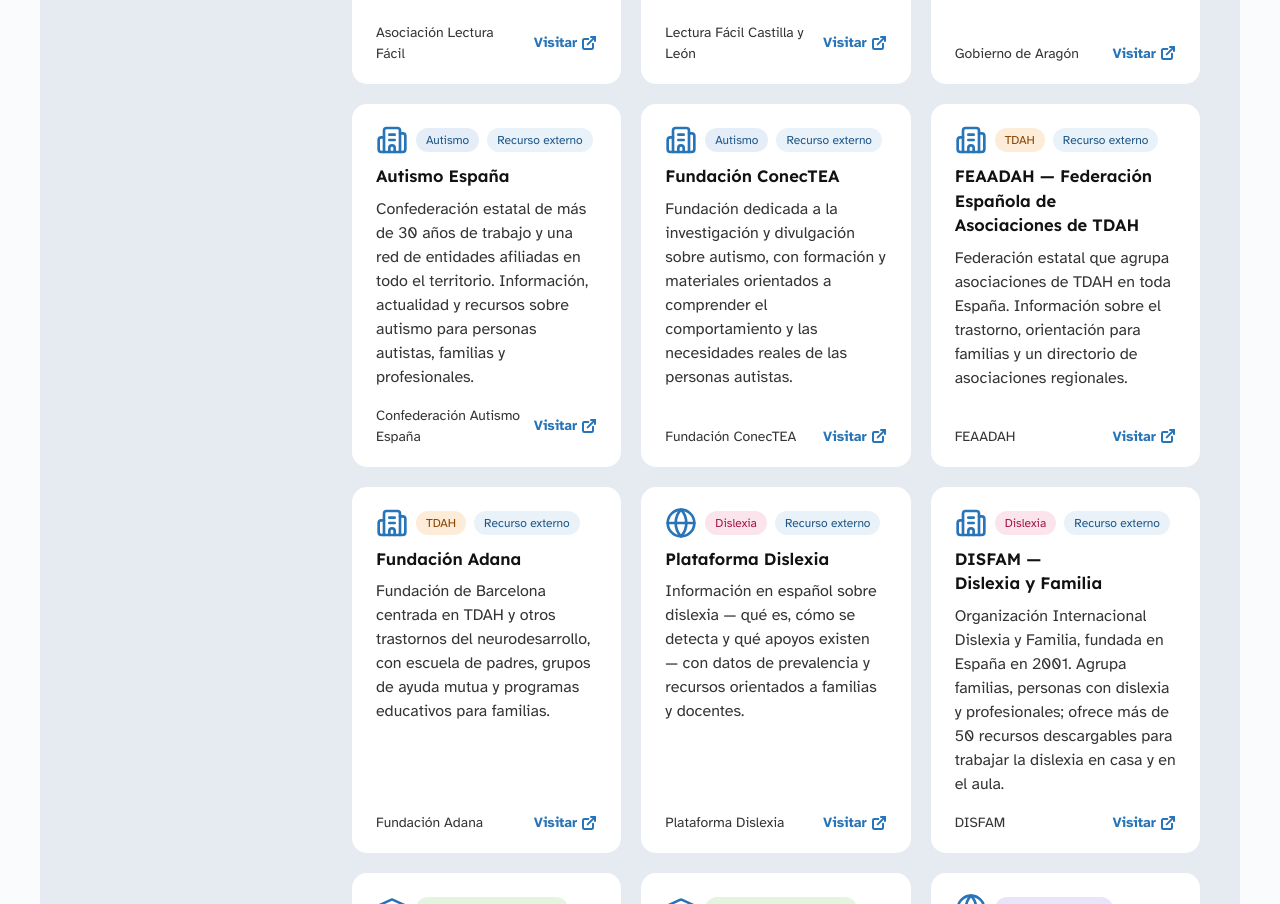
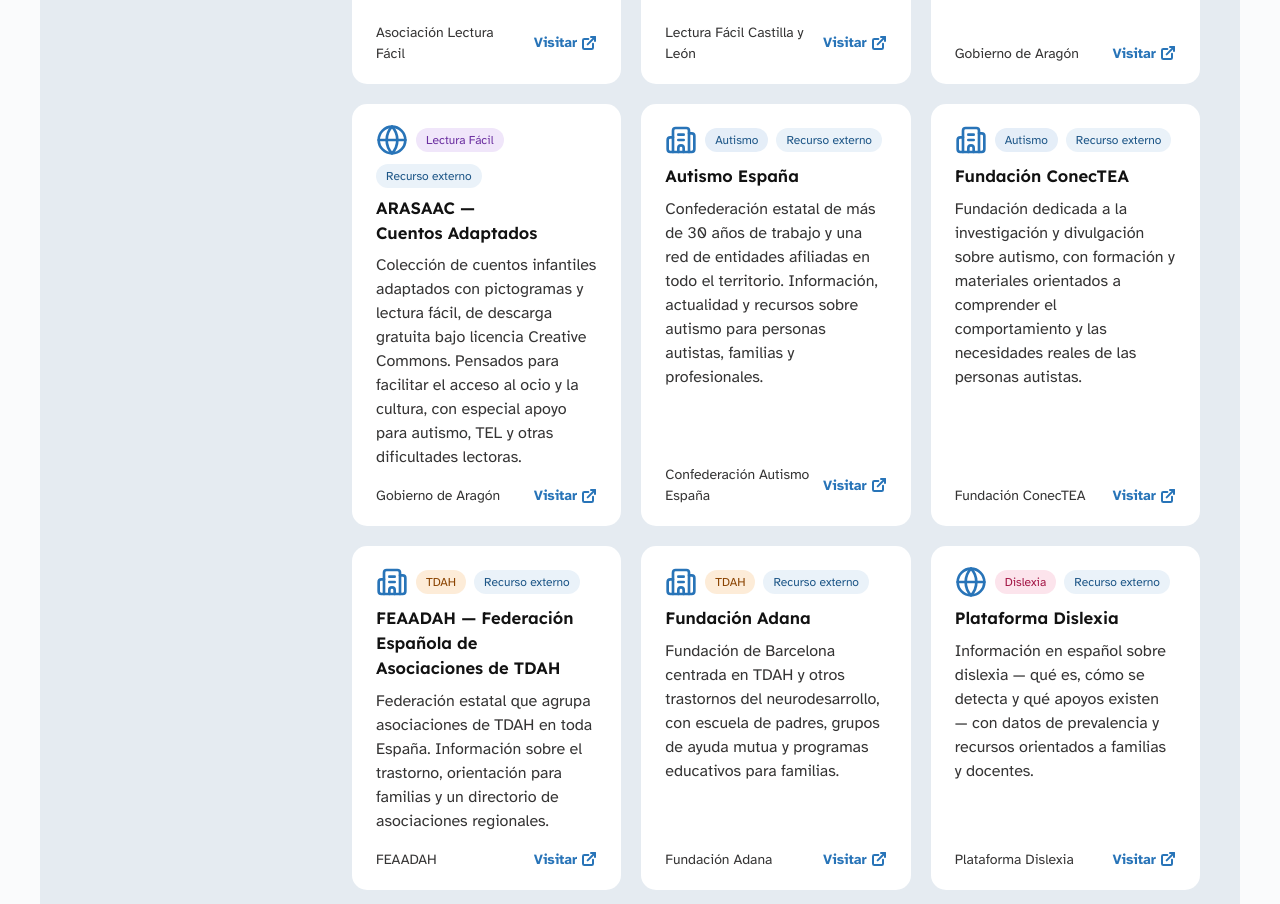
Before and after one commit to a1-soto/NeuroHub, a React (Vite) app: page /recursos in a window 1280 px wide. Shown: the part 1100-2004 px from the top of the page. Built offline with nearby package versions, Linux system fonts and the light colour scheme.

Commit message:
feat: Add ARASAAC Cuentos Adaptados resource
Adds a free, CC-licensed collection of pictogram-adapted children's
stories maintained by the same Gobierno de Aragon body as the
existing ARASAAC entries. Fills a real content gap (stories/cuentos)
flagged during review -- 18 resources total now.

```diff
--- a/src/data/recursos.js
+++ b/src/data/recursos.js
@@ -61,6 +61,16 @@
         category: 'lectura-facil',
         org: 'Gobierno de Aragón',
         url: 'https://arasaac.org/',
+    },
+    {
+        id: 18,
+        name: 'ARASAAC — Cuentos Adaptados',
+        tipo: 'Portal',
+        description:
+            'Colección de cuentos infantiles adaptados con pictogramas y lectura fácil, de descarga gratuita bajo licencia Creative Commons. Pensados para facilitar el acceso al ocio y la cultura, con especial apoyo para autismo, TEL y otras dificultades lectoras.',
+        category: 'lectura-facil',
+        org: 'Gobierno de Aragón',
+        url: 'https://aulaabierta.arasaac.org/materiales-caa-cuentos-adaptados',
     },
 
     // ===== Autismo =====
```
